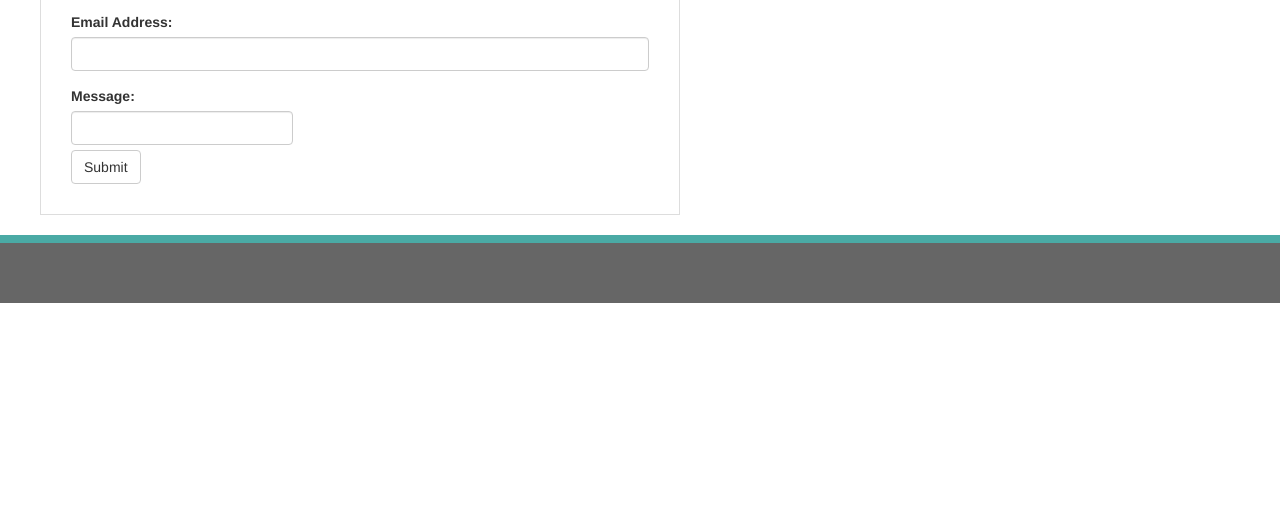
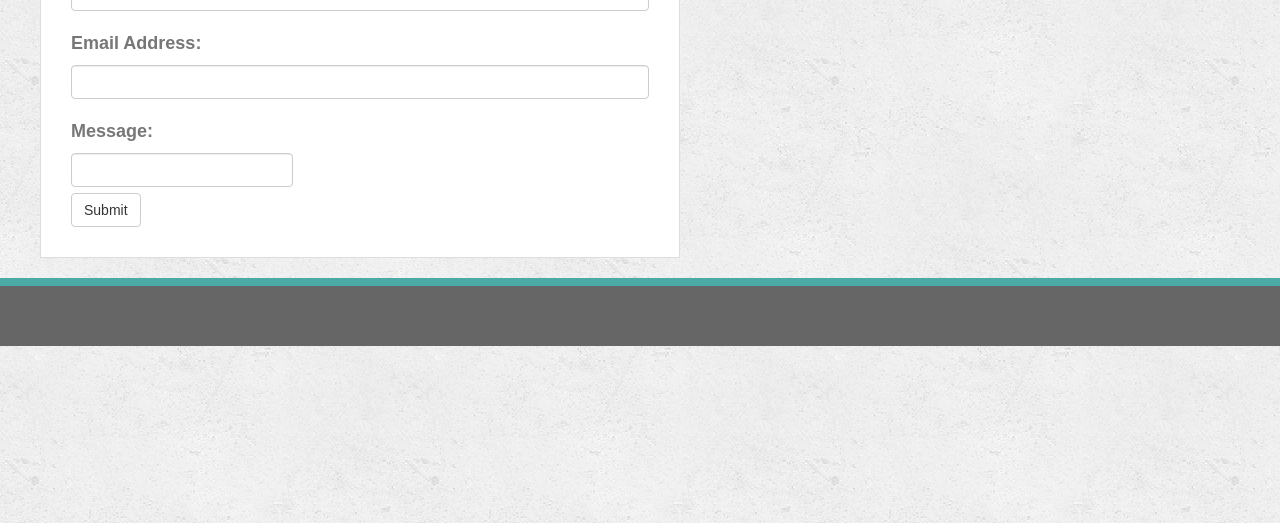
Before and after one commit to BabyJace2014/Bootstrap-Portfolio, a plain HTML site: page contact.html in a window 1280 px wide. Shown: the part 277-800 px from the top of the page. Drawn offline with nearby package versions, Linux system fonts and the light colour scheme.

Commit message:
Final Attempt Prior to Submitting

```diff
--- /dev/null
+++ b/reset.css
@@ -0,0 +1,134 @@
+/* http://meyerweb.com/eric/tools/css/reset/
+   v2.0 | 20110126
+   License: none (public domain)
+*/
+
+html,
+body,
+div,
+span,
+applet,
+object,
+iframe,
+h1,
+h2,
+h3,
+h4,
+h5,
+h6,
+p,
+blockquote,
+pre,
+a,
+abbr,
+acronym,
+address,
+big,
+cite,
+code,
+del,
+dfn,
+em,
+img,
+ins,
+kbd,
+q,
+s,
+samp,
+small,
+strike,
+strong,
+sub,
+sup,
+tt,
+var,
+b,
+u,
+i,
+center,
+dl,
+dt,
+dd,
+ol,
+ul,
+li,
+fieldset,
+form,
+label,
+legend,
+table,
+caption,
+tbody,
+tfoot,
+thead,
+tr,
+th,
+td,
+article,
+aside,
+canvas,
+details,
+embed,
+figure,
+figcaption,
+footer,
+header,
+hgroup,
+menu,
+nav,
+output,
+ruby,
+section,
+summary,
+time,
+mark,
+audio,
+video {
+  padding: 0;
+  margin: 0;
+  font: inherit;
+  font-size: 100%;
+  vertical-align: baseline;
+  border: 0;
+}
+/* HTML5 display-role reset for older browsers */
+article,
+aside,
+details,
+figcaption,
+figure,
+footer,
+header,
+hgroup,
+menu,
+nav,
+section {
+  display: block;
+}
+
+body {
+  line-height: 1;
+}
+
+ol,
+ul {
+  list-style: none;
+}
+
+blockquote,
+q {
+  quotes: none;
+}
+
+blockquote:before,
+blockquote:after,
+q:before,
+q:after {
+  content: "";
+  content: none;
+}
+
+table {
+  border-spacing: 0;
+  border-collapse: collapse;
+}
--- a/style.css
+++ b/style.css
@@ -1,3 +1,11 @@
+body {
+    font-family: Arial, "Helvetica Neue", Helvetica, sans-serif;
+    font-size: 18px;
+    line-height: 34px;
+    color: #777;
+    background: url("images/concrete_seamless.png");
+  }
+
     h1 {
         color: #4aaaa5;
     }
```
Also changed, not shown: index.html (+6 -1 lines), 1 other file.
